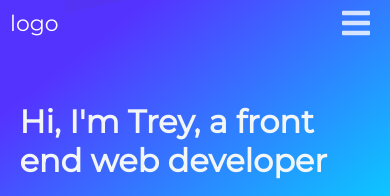
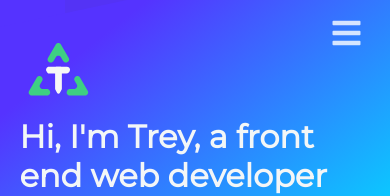
Before and after one commit to treyg/portfolio, a plain HTML site: page index.html in a window 390 px wide. Shown: the top 196 px of the page. Drawn offline with nearby package versions, Linux system fonts and the light colour scheme.

Commit message:
first logo test

```diff
--- a/index.html
+++ b/index.html
@@ -26,7 +26,7 @@
             <span class="navbar-toggle" id="js-navbar-toggle">
                 <i class="fas fa-bars fa-lg"></i>
             </span>
-            <a href="#" class="logo">logo</a>
+           <a href="#" class="logo"><img src="images\logo.svg" alt=""></a>
             <ul class="main-nav" id="js-menu">
                 <li><i class="fas fa-home" style="color: #6772e5"></i>
                     <a href="#" class="nav-links">Home</a>
--- a/main.css
+++ b/main.css
@@ -50,14 +50,19 @@ html, body {
 .logo {
   display: inline-block;
   font-size: 22px;
-  margin-top: 10px;
-  padding-left: 10px;
+  margin-top: 20px;
+
+}
+
+.logo img {
+  width: 30%;
+  margin-top: 20px;
 }
 
 .navbar-toggle {
   position: absolute;
-  top: 10px;
-  right: 20px;
+  top: 20px;
+  right: 10px;
   cursor: pointer;
   color: rgba(255, 255, 255, 0.8);
   font-size: 24px;
@@ -145,6 +150,10 @@ html, body {
     padding-left: 35%;
   }
 
+  .navbar {
+    width: 90%;
+  }
+
 
 }
 
@@ -192,7 +201,7 @@ html, body {
   .hero-text {
     text-align: start;
     width: 90%;
-    top: calc(5% + 60px);
+    top: calc(5% + 75px);
   }
 
   .hero-text h1 {
```
Also changed, not shown: images/logo.svg (added).
